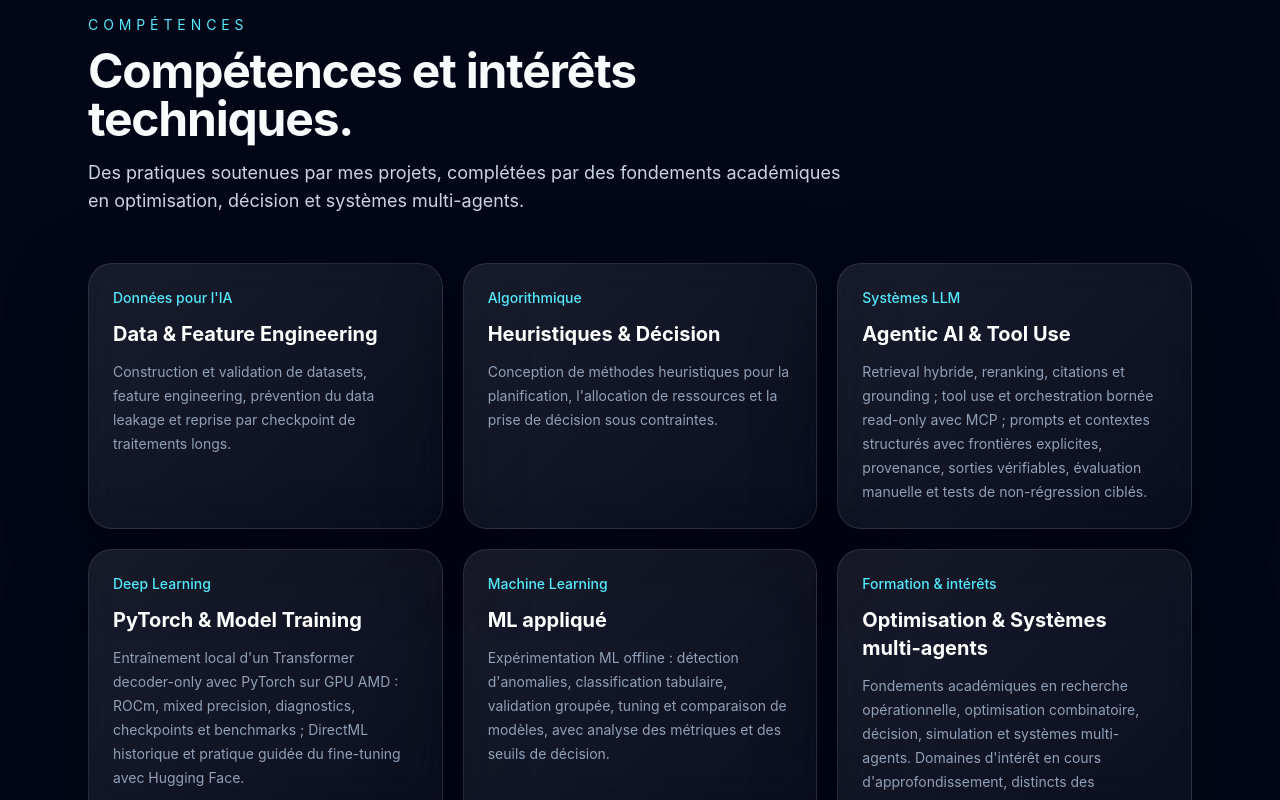
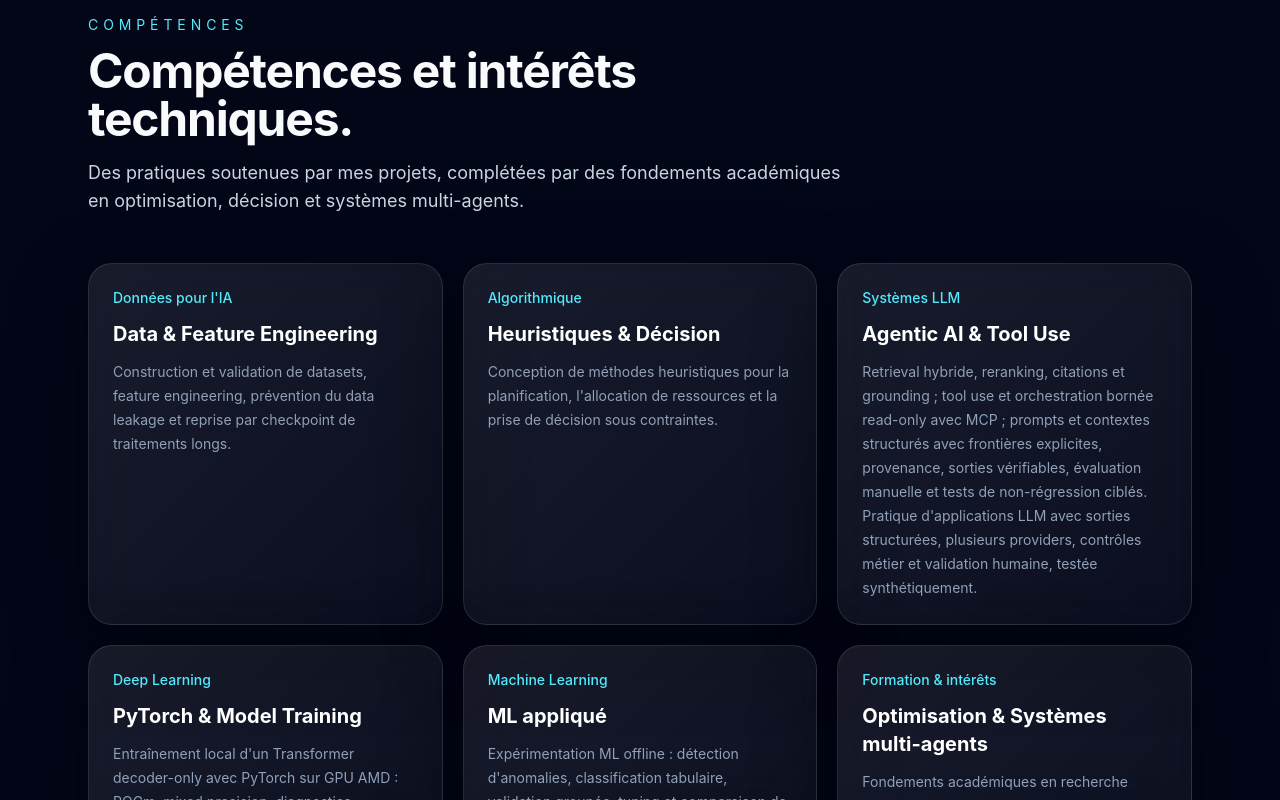
Before and after one commit to Driw0x/Driw0x.github.io, a React (Vite) app: page / in a window 1280 px wide. Shown: the part 1507-2307 px from the top of the page. Built offline with nearby package versions, Linux system fonts and the light colour scheme.

Commit message:
feat: présenter AI Job Application Workbench

```diff
--- a/src/data/projects.ts
+++ b/src/data/projects.ts
@@ -1,6 +1,30 @@
 import type { Project } from "../types/project";
 
 export const projects: Project[] = [
+  {
+    title: "AI Job Application Workbench",
+
+    subtitle: "Application locale de candidature assistée par IA",
+
+    description:
+      "Application locale pour rechercher et analyser des offres, préparer des CV et lettres à partir des faits documentés d'une base de connaissances externe, puis suivre les candidatures. Plusieurs providers LLM s'intègrent à un workflow avec génération structurée, suivi des documents et validation humaine avant toute soumission.",
+
+    technologies: [
+      "Python",
+      "FastAPI",
+      "React",
+      "TypeScript",
+      "SQLite",
+      "LLM APIs",
+    ],
+
+    github: "https://github.com/Driw0x/ai-job-application-workbench",
+
+    status: "Terminé",
+
+    featured: false,
+  },
+
   {
     title: "CodeAgent",
 
--- a/src/data/skills.ts
+++ b/src/data/skills.ts
@@ -19,7 +19,7 @@ export const skills: Skill[] = [
     category: "Systèmes LLM",
     title: "Agentic AI & Tool Use",
     description:
-      "Retrieval hybride, reranking, citations et grounding ; tool use et orchestration bornée read-only avec MCP ; prompts et contextes structurés avec frontières explicites, provenance, sorties vérifiables, évaluation manuelle et tests de non-régression ciblés.",
+      "Retrieval hybride, reranking, citations et grounding ; tool use et orchestration bornée read-only avec MCP ; prompts et contextes structurés avec frontières explicites, provenance, sorties vérifiables, évaluation manuelle et tests de non-régression ciblés. Pratique d'applications LLM avec sorties structurées, plusieurs providers, contrôles métier et validation humaine, testée synthétiquement.",
   },
 
   {
```
